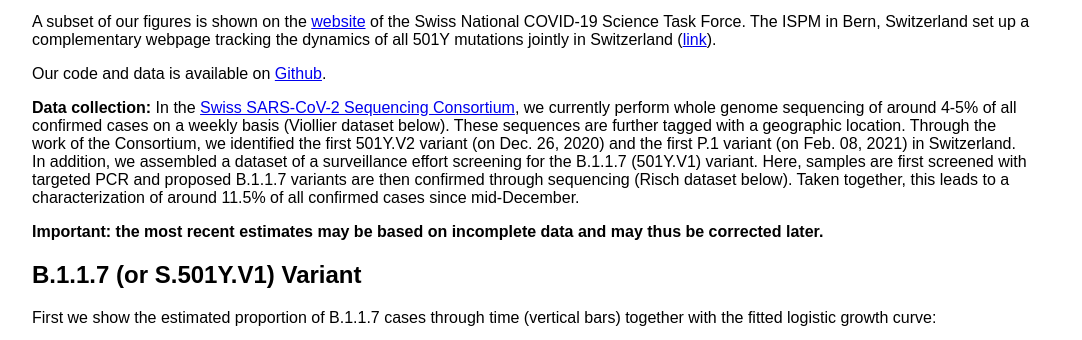
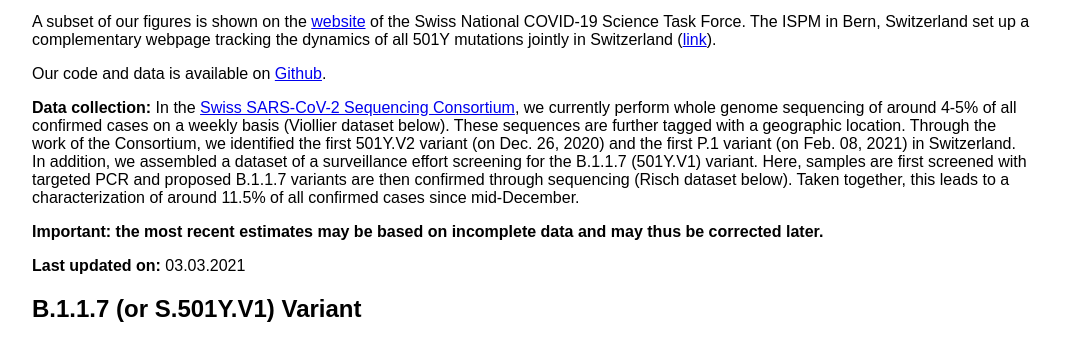
Before and after one commit to cevo-public/Quantification-of-the-spread-of-a-SARS-CoV-2-variant, a plain HTML site: page docs/index.html in a window 1280 px wide. Shown: the part 155-495 px from the top of the page, without its empty margins (108-1190 px from the left). Drawn offline with Linux system fonts and the light colour scheme.

Commit message:
Add date of last update

```diff
--- a/docs/index.html
+++ b/docs/index.html
@@ -54,6 +54,8 @@ we additionally provide estimates on the transmission fitness advantage
 </p>
 
 <p><b>Important: the most recent estimates may be based on incomplete data and may thus be corrected later.</b></p>
+
+<p><b>Last updated on:</b> 03.03.2021</p>
 
 
 <h2>B.1.1.7 (or S.501Y.V1) Variant</h2>
```
